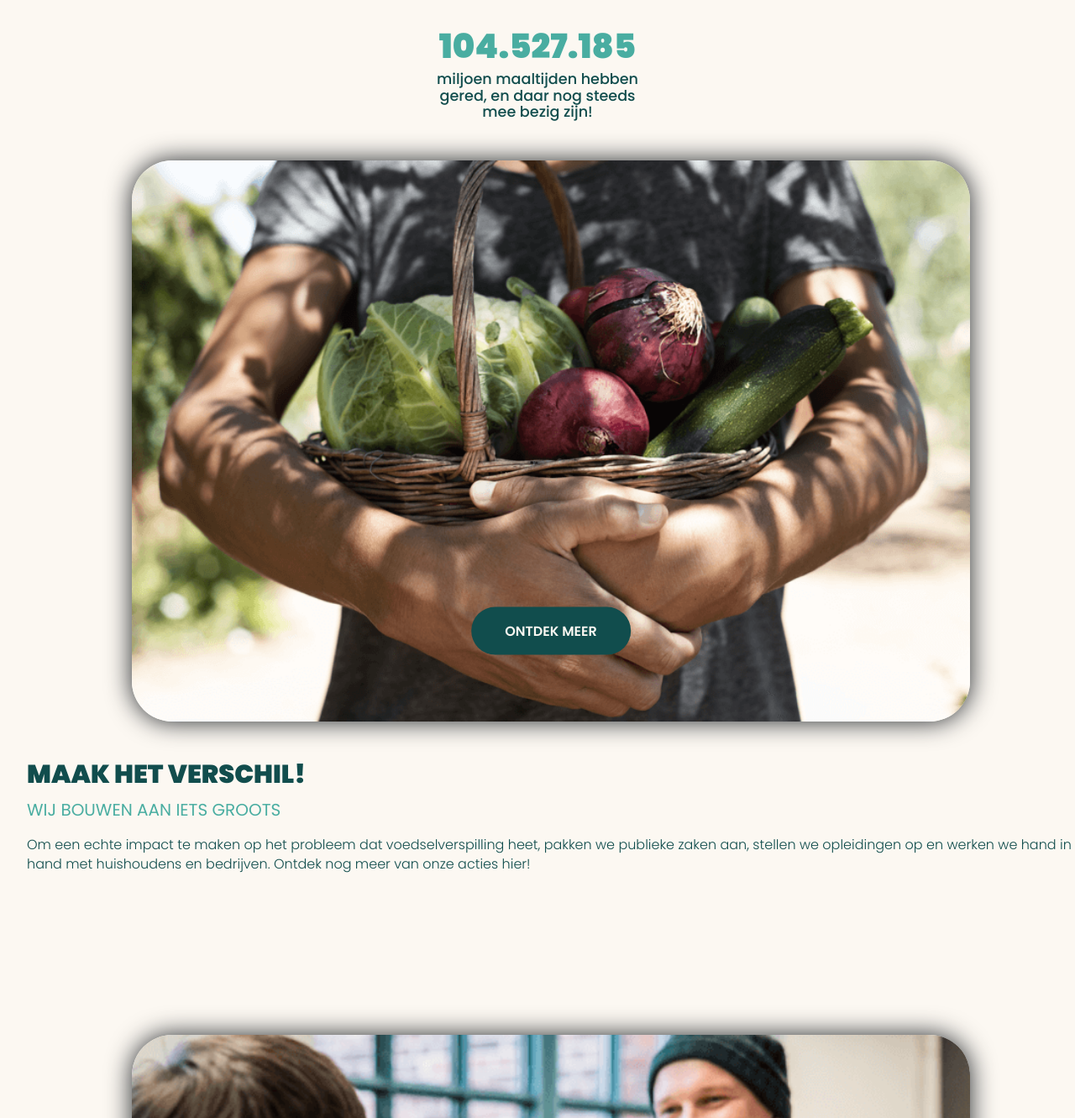
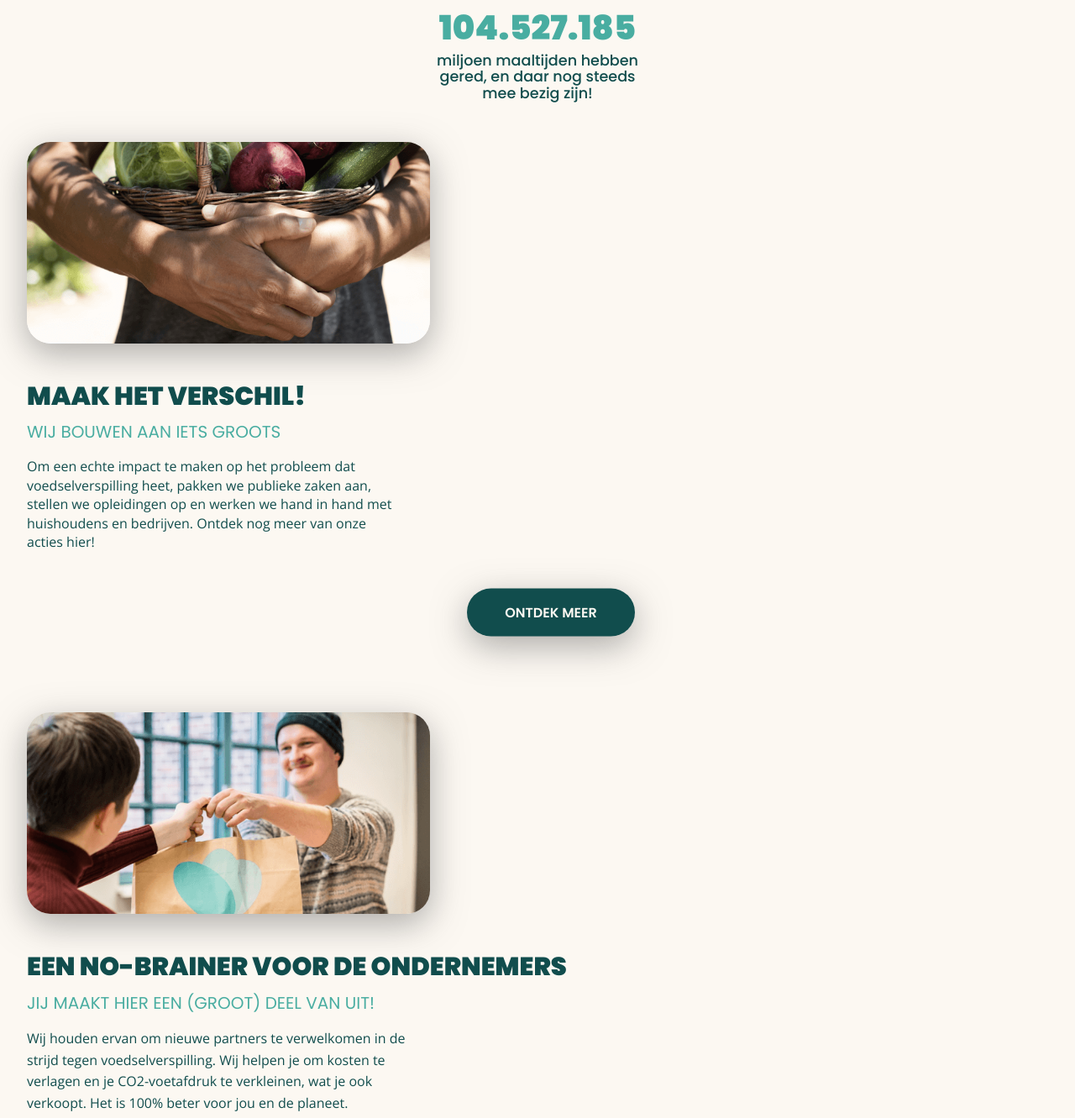
Before and after one commit to sharonvopzeeland/FED, a plain HTML site: page index.html in a window 1280 px wide. Shown: the part 2789-4120 px from the top of the page at 84% size. Drawn offline with nearby package versions, Linux system fonts and the light colour scheme.

Commit message:
Add files via upload

```diff
--- a/index.html
+++ b/index.html
@@ -11,10 +11,10 @@
 	<link href="styles/style.css" rel="stylesheet">
 	<link rel="icon" type="image/svg+xml" href="images/econ-textless (1).svg">
 
-	<!-- Google fonts: Source Sans Pro  -->
+	<!-- Google fonts: Source Sans Pro, Poppins en Open Sans  -->
 	<link rel="preconnect" href="https://fonts.googleapis.com">
 	<link rel="preconnect" href="https://fonts.gstatic.com" crossorigin>
-	<link href="https://fonts.googleapis.com/css2?family=Poppins:ital,wght@0,100;0,200;0,300;0,400;0,500;0,600;0,700;0,800;0,900;1,100;1,200;1,300;1,400;1,500;1,600;1,700;1,800;1,900&family=Source+Sans+Pro:ital,wght@0,200;0,300;0,400;0,600;0,700;0,900;1,200;1,300;1,400;1,600;1,700;1,900&display=swap" rel="stylesheet">
+	<link href="https://fonts.googleapis.com/css2?family=Poppins:ital,wght@0,100;0,200;0,300;0,400;0,500;0,600;0,700;0,800;0,900;1,100;1,200;1,300;1,400;1,500;1,600;1,700;1,800;1,900&family=Source+Sans+Pro:ital,wght@0,200;0,300;0,400;0,600;0,700;0,900;1,200;1,300;1,400;1,600;1,700;1,900&family=Open+Sans:ital,wght@0,300;0,400;0,500;0,600;0,700;0,800;1,300;1,400;1,500;1,600;1,700;1,800&display=swap" rel="stylesheet">
 </head>
 
 <body>
@@ -39,8 +39,8 @@
 			</ul>
 		</nav>
 
-		<!-- achteraan hoe je het dan verstopt -->
-		<!-- <h1>Deze wordt nog 'verstopt' :)</h1> -->
+
+		<h1>Deze wordt nog 'verstopt' :)</h1>
 	</header>
 
 
@@ -76,8 +76,9 @@
 
 		<!-- 4e section -->
 		<section>
-			<!-- nog veranderen naar goed plaatje -->
-			<img src="images/food-basket.png" alt="mandje met eten">
+			<section>
+				<img src="images/food-basket.png" alt="mandje met eten">
+			</section>
 			<h2>Maak het verschil!</h2>
 			<h3>Wij bouwen aan iets groots</h3>
 			<p>Om een echte impact te maken op het probleem dat voedselverspilling heet, pakken we publieke zaken aan, stellen we opleidingen op en werken we hand in hand met huishoudens en bedrijven. Ontdek nog meer van onze acties hier!</p>
@@ -86,8 +87,9 @@
 
 		<!-- 5e section -->
 		<section>
-			<!-- nog veranderen naar goed plaatje -->
-			<img src="images/give-bag.png" alt="tas aan klant geven">
+			<section>
+				<img src="images/give-bag.png" alt="tas aan klant geven">
+			</section>
 			<h2>Een no-brainer voor de ondernemers</h2>
 			<h3>Jij maakt hier een (groot) deel van uit!</h3>
 			<p> Wij houden ervan om nieuwe partners te verwelkomen in de strijd tegen voedselverspilling. Wij helpen je om kosten te verlagen en je CO2-voetafdruk te verkleinen, wat je ook verkoopt. Het is 100% beter voor jou en de planeet.</p>
--- a/styles/style.css
+++ b/styles/style.css
@@ -13,6 +13,8 @@
   --h3-color:#49ADA1;
   --p-color:#212529;
   --border-top-color: #e0e0e0;
+  /* van site, 50% is opacity */
+  --box-shadow:rgb(95 95 95 / 50%);
 }
 
 
@@ -25,13 +27,15 @@
 /********/
 
 body {
-  margin: 0;
+  background-color:var(--background-color);
+}
 
+h2, h3, a {
   font-family: 'Poppins', 'Source Sans Pro';
+}
 
-  background-color:var(--background-color);
-
-
+p {
+  font-family: "Open Sans";
 }
 
 
@@ -57,6 +61,10 @@ header {
   z-index:50;
 }
 
+header h1 {
+  display: none;
+}
+
 header img {
   width: 3em;
   height: auto;
@@ -64,6 +72,8 @@ header img {
   position: relative;
   z-index: 150;
 }
+
+
 
 
 
@@ -158,30 +168,35 @@ nav.toonHamburger ul {
 
 
 
-nav li {
-  margin: 0;
+nav ul li {
+  display: flex;
+  flex-wrap: wrap;
+  margin-bottom: 2.8em;
   padding: 0;
+  position: relative;
 }
 
-nav a {
+nav ul li a {
 
   position: absolute;
   left: 1em;
 
+  padding: 0;
+
   color: var(--h2-color);
   text-decoration: none;
   text-transform: uppercase;
-  font-weight: bold;
-  line-height: 2em;
+  font-weight: 800;
+
   font-size: 1.5em;
 
 
 }
 
 
-nav a:hover {
-  border-bottom: var(--h3-color) solid .2em;
-  width: 50%;
+
+nav ul li a:hover, nav ul li a:active {
+  border-bottom: var(--h3-color) solid .125em;
 }
 
 
@@ -235,8 +250,6 @@ main section:first-of-type img {
   margin-right: auto;
   display: block;
   margin-bottom: 2em;
-
-
 }
 
 
@@ -274,9 +287,8 @@ main section:nth-of-type(2) p {
   line-height: 1.4em;
   text-align: left;
   color: var(--h2-color);
-  font-weight: 350;
+  font-weight: 400;
   margin: 0 2em 2em 0;
-
 
 }
 
@@ -328,6 +340,7 @@ main section:nth-of-type(3) p {
   margin: 0 auto 0 auto;
   width:15em;
 
+  font-family: 'Poppins', 'Source Sans Pro';
 }
 
 main section:nth-of-type(3) img {
@@ -370,19 +383,34 @@ main section:nth-of-type(4) p {
   line-height: 1.4em;
   text-align: left;
   color: var(--h2-color);
-  font-weight: 350;
-  margin: 1em auto 1em auto;
+  font-weight: 400;
+  max-width: 28em;
 
 
 
 }
 
+/* container van img */
+main section:nth-of-type(4) section {
+  justify-content: center;
+  margin: 3em 0 3em 0;
+  width:30em;
+  height: 15em;
+  max-width: 100%;
+  overflow: hidden;
+  position: relative;
+  border-radius: 1.75em;
+  box-shadow: var(--box-shadow) 0 12px 40px 0;
+}
+
 main section:nth-of-type(4) img {
-  width: 80%;
-  margin: 3em auto 3em auto;
+  width: 120%;
+  height: auto;
   display: block;
-  border-radius: 3em;
-  box-shadow: var(--p-color) 0 0 30px;
+  position: absolute;
+
+  left: -1.5em;
+  bottom: -2em;
 }
 
 main section:nth-of-type(4) a {
@@ -395,8 +423,11 @@ main section:nth-of-type(4) a {
   border-radius: 3em;
   font-weight: 550;
   font-size: 1em;
+  max-width: 100%;
+  min-width: 200px;
+  box-shadow:  var(--box-shadow) 0 12px 40px 0;
 
-
+  /* niet in het midden??????? */
   position: absolute;
   left:50%;
   top:35em;
@@ -436,23 +467,34 @@ main section:nth-of-type(5) h3 {
 
 main section:nth-of-type(5) p {
   font-size: 1em;
-  line-height: 1.4em;
+  max-width: 30em;
+  line-height: 1.6em;
   text-align: left;
   color: var(--h2-color);
-  font-weight: 350;
-  margin: 1em auto 1em auto;
+  font-weight: 400;
+
 
 
 
 }
 
+/* container van img */
+main section:nth-of-type(5) section {
+  justify-content: center;
+  margin: 3em 0 3em 0;
+  width: 30em;
+  height: 15em;
+  overflow: hidden;
+  position: relative;
+  max-width: 100%;
+  border-radius: 1.75em;
+  box-shadow: var(--box-shadow) 0 12px 40px 0;
+}
+
 main section:nth-of-type(5) img {
-  width: 80%;
-
-  margin: 3em auto 3em auto;
+  width: 100%;
+  height: auto;
   display: block;
-  border-radius: 3em;
-  box-shadow: var(--p-color) 0 0 30px;
 }
 
 main section:nth-of-type(5) a {
@@ -463,14 +505,16 @@ main section:nth-of-type(5) a {
   text-decoration: none;
   text-align: center;
   border-radius: 3em;
-  font-weight: 550;
+  font-weight: 600;
   font-size: 1em;
-  width: 80%;
+  max-width: 100%;
+  min-width: 300px;
+  box-shadow:  var(--box-shadow) 0 12px 40px 0;
 
-
+  /* niet in het midden????????? */
   position: absolute;
   left:50%;
-  top:45em;
+  top:35em;
   transform:translate(-50%, -50%);
 
 }
```
